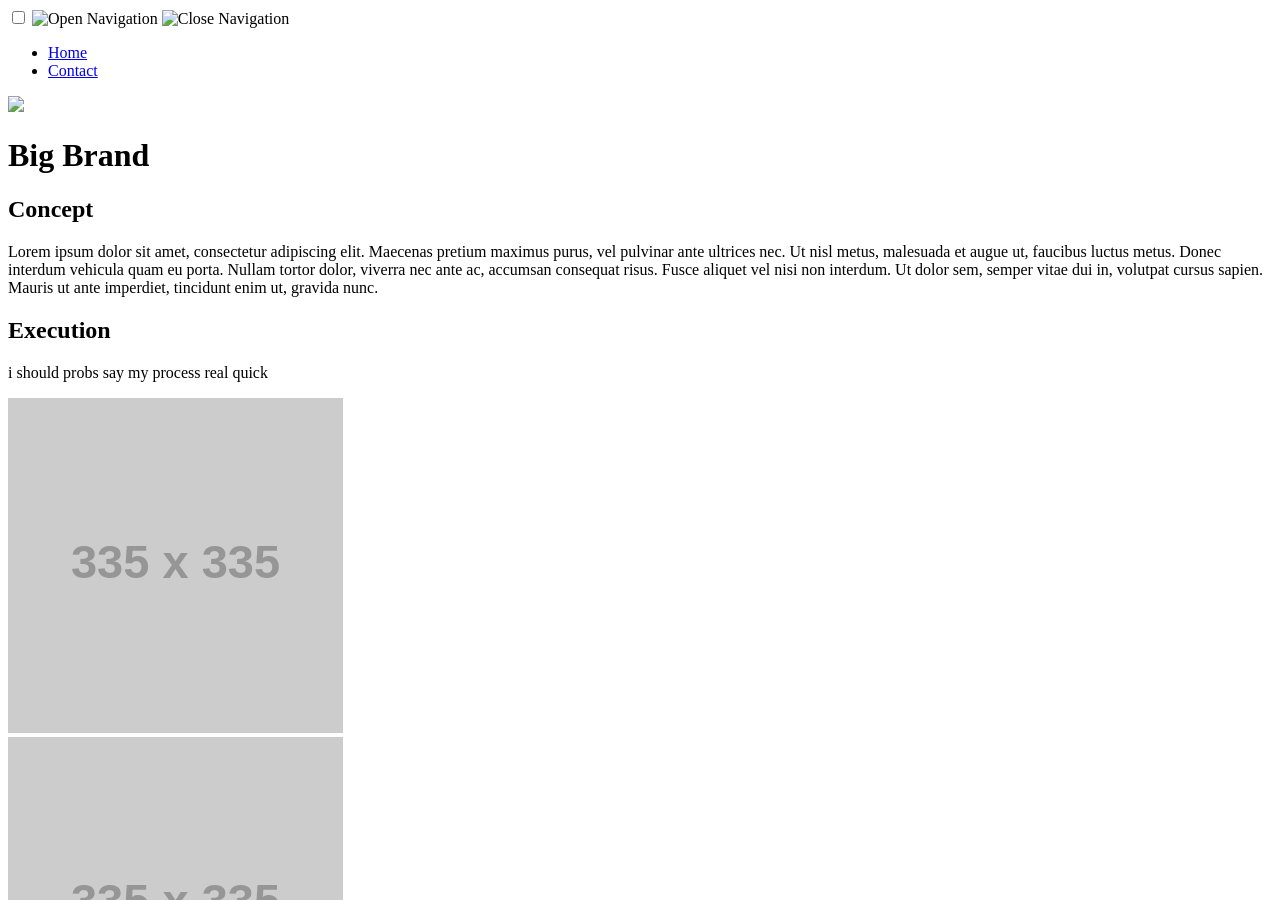
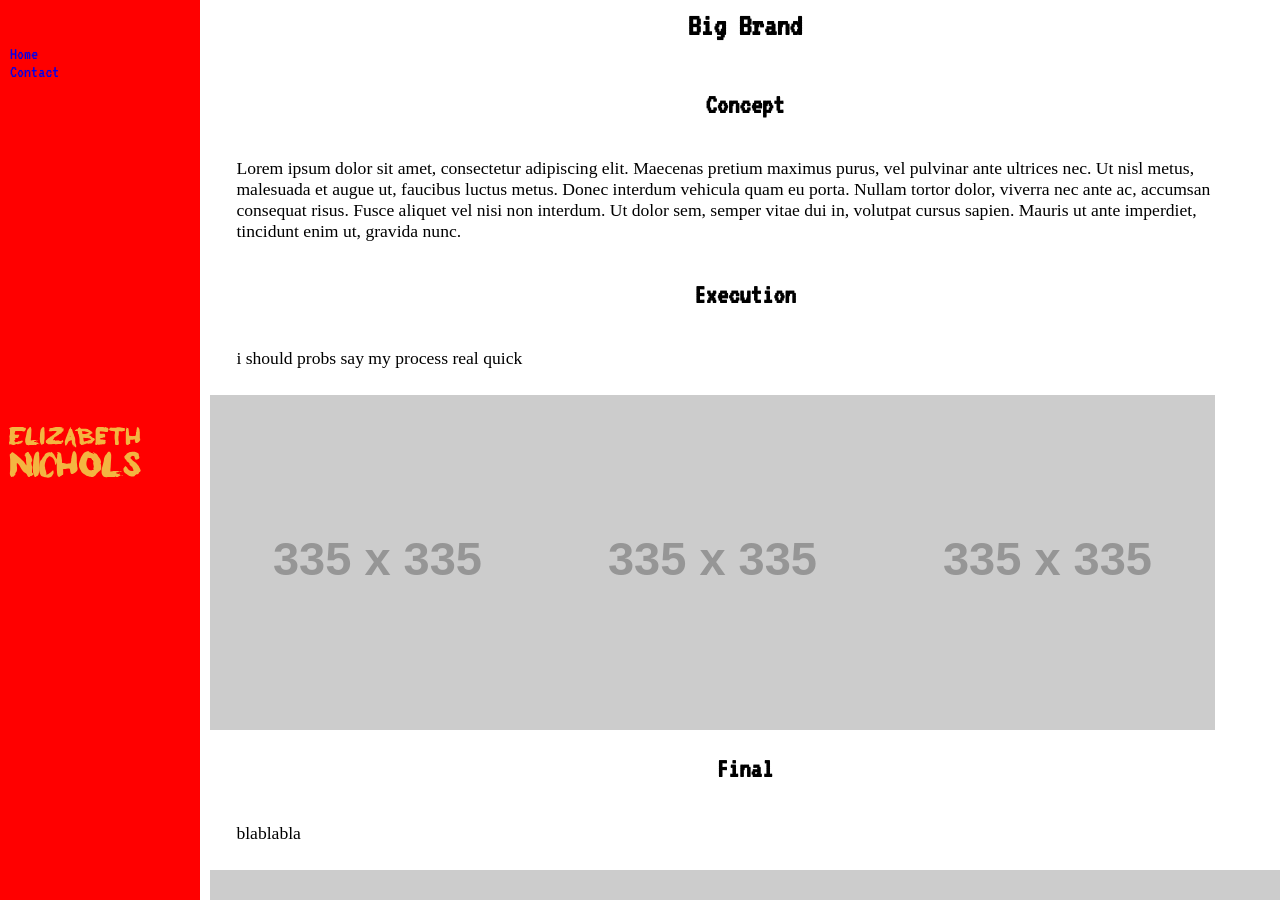
Before and after one commit to sky-bones/portfolio, a Jekyll site: the page built from portfolio.html, in a window 1280 px wide and 900 px high. Built offline with Jekyll 4.4.1, drawn with Linux system fonts in a browser that asks for light colours.

Commit message:
Reconnected files

```diff
--- a/_layouts/portfolio-layout.html
+++ b/_layouts/portfolio-layout.html
@@ -4,9 +4,9 @@
 	<meta charset="utf-8">
 	<title></title>
 	<meta name="viewport" content="width=device-width, initial-scale=1">
-	<link rel="stylesheet" type="text/css" href="css/grid.css">
-	<link rel="stylesheet" type="text/css" href="css/type.css">
-	<link rel="stylesheet" type="text/css" href="css/main.css">
+	<link rel="stylesheet" type="text/css" href="{{site.baseurl}}/css/grid.css">
+	<link rel="stylesheet" type="text/css" href="{{site.baseurl}}/css/type.css">
+	<link rel="stylesheet" type="text/css" href="{{site.baseurl}}/css/main.css">
 	<link href='https://fonts.googleapis.com/css?family=VT323' rel='stylesheet' type='text/css'>
 </head>
 
@@ -15,19 +15,19 @@
 <div class="unit unit-xs-1-2 unit-s-1-2 unit-m-2-3 unit-l-1">
 	<input type="checkbox" class="nav-check" id="nav-check">
 		<label class="nav-label" for="nav-check">
-			<img class="gutter-2 nav-open" src="icons/nav-open.svg" alt="Open Navigation">
-			<img class="gutter-2 nav-close" src="icons/nav-close.svg" alt="Close Navigation">
+			<img class="gutter-2 nav-open" src="{{site.baseurl}}/icons/nav-open.svg" alt="Open Navigation">
+			<img class="gutter-2 nav-close" src="{{site.baseurl}}/icons/nav-close.svg" alt="Close Navigation">
 		</label>
 	<nav class="nav">
 		<ul class="">
-			<li><a href="index.html">Home</a></li>
+			<li><a href="{{site.baseurl}}/index.html">Home</a></li>
 			<li><a href="#contact">Contact</a></li>
 		</ul>
 	</nav>
 </div>
 
 <div class="unit unit-xs-1-2 unit-s-1-2 unit-m-1-3 unit-l-1 text-right">
-	<img class="logo" src="img/temp-logo.svg">
+	<img class="logo" src="{{site.baseurl}}/img/temp-logo.svg">
 </div>
 
 <div>
@@ -44,7 +44,7 @@
 		<a class="btop giga gutter-1-2" href="#top">Top</a>
 	</div>
 	<div class="unit unit-xs-1-2 unit-s-1-2 unit-m-1-3 unit-l-1-3 text-right">
-		<img class="logo-foot" src="img/temp-logo.svg">
+		<img class="logo-foot" src="{{site.baseurl}}/img/temp-logo.svg">
 	</div>
 </footer>
 
```
Also changed, not shown: _layouts/default.html (+4 -4 lines).
